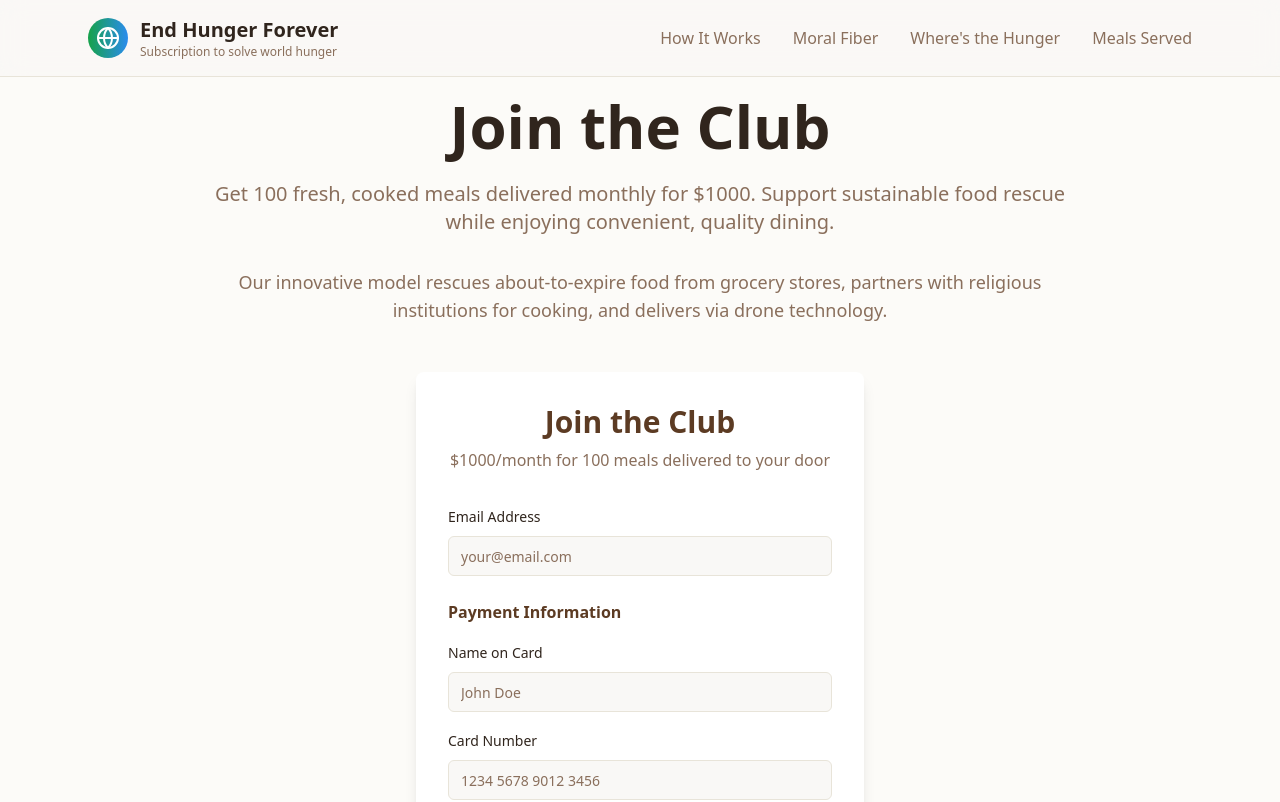
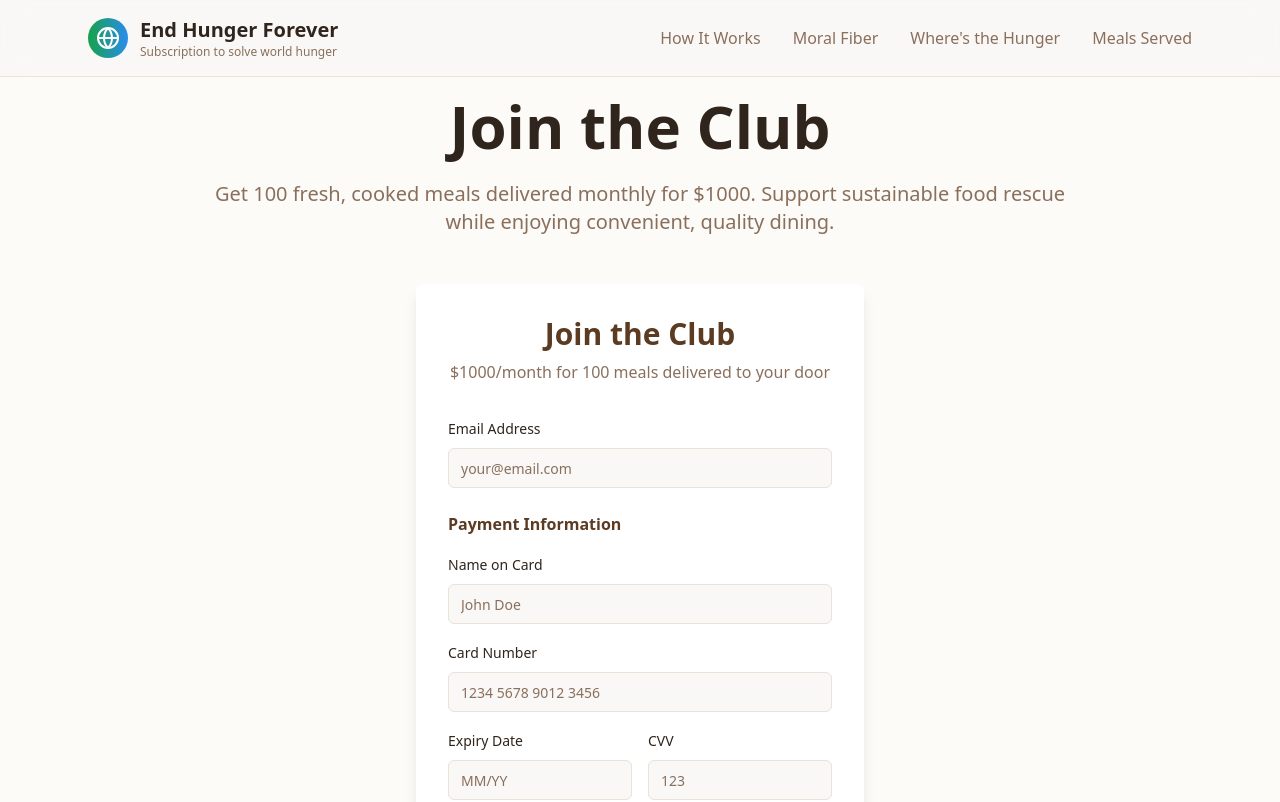
Before and after one commit to adityanarayanan95-collab/end-hunger-now, a React (Vite) app: page / in a window 1280 px wide. Shown: the top 802 px of the page. Built offline with nearby package versions, Linux system fonts and the light colour scheme.

Commit message:
Remove innovative model description
Remove the sentence "Our innovative model rescues about-to-expire food from grocery stores, partners with religious institutions for cooking, and delivers via drone technology." from the landing page.

```diff
--- a/src/pages/SignUp.tsx
+++ b/src/pages/SignUp.tsx
@@ -14,10 +14,6 @@ const SignUp = () => {
           <p className="text-xl text-muted-foreground mb-8">
             Get 100 fresh, cooked meals delivered monthly for $1000.
             Support sustainable food rescue while enjoying convenient, quality dining.
-          </p>
-          <p className="text-lg text-muted-foreground mb-8">
-            Our innovative model rescues about-to-expire food from grocery stores,
-            partners with religious institutions for cooking, and delivers via drone technology.
           </p>
         </div>
 
```
